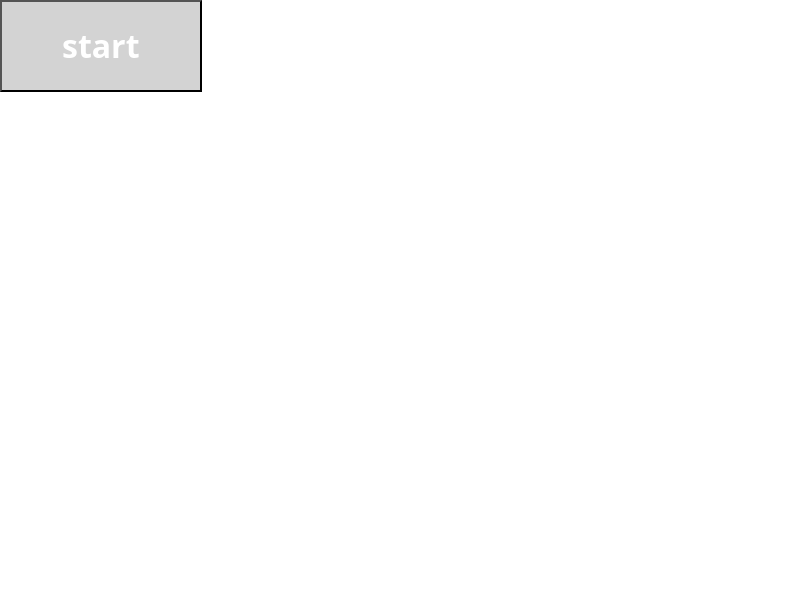
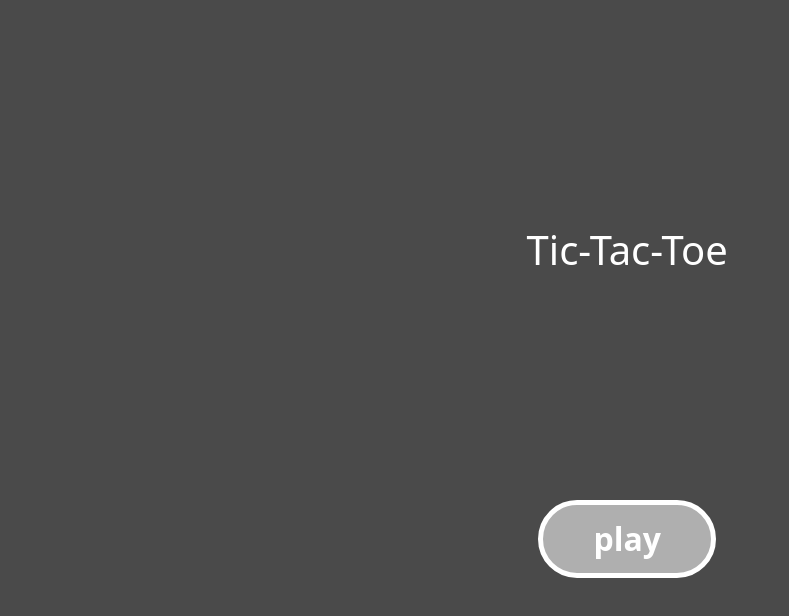
Before and after one commit to adrip01/TicTacToe, a plain HTML site: page index.html in a window 1280 px wide. Shown: the whole page, without its empty margins (0-789 px from the left). Drawn offline with nearby package versions, Linux system fonts and the light colour scheme.

Commit message:
home page structure

```diff
--- a/css/style.scss
+++ b/css/style.scss
@@ -2,14 +2,54 @@
 
 :root {
   --light-color: white;
-  --dark-color: grey;
-  --midtones: lightgrey;
+  --dark-color: rgb(74, 74, 74);
+  --midtones: rgb(175, 175, 175);
+}
+
+body {
+  width: 98vw;
+  background-color: var(--dark-color) !important;
+}
+
+a {
+  text-decoration: none !important;
+}
+
+div[class*="col"] {
+  padding: 0;
+}
+
+#row1 {
+  display: flex;
+  justify-content: center;
+  align-items: center;
+}
+
+.title {
+  margin: 0;
+  display: flex;
+  justify-content: center;
+  align-items: center;
+  height: 500px;
+  color: var(--light-color);
+}
+
+#button {
+  display: flex;
+  justify-content: center;
+  align-items: center;
+  width: 500px;
 }
 
 .startButton {
-  padding: 20px 60px;
+  padding: 10px 50px;
   background-color: var(--midtones);
   color: var(--light-color);
   font-size: 2em;
   font-weight: 600;
+  border: solid 5px;
+  border-radius: 50px;
+  display: flex;
+  justify-content: center;
+  align-items: center;
 }
--- a/index.html
+++ b/index.html
@@ -14,9 +14,18 @@
     />
   </head>
   <body>
-    <div class="row">
-      <div class="col">
-        <button class="startButton">start</button>
+    <div class="container-fluid">
+      <div class="row" id="row1">
+        <div class="col" id="title">
+          <h1 class="title">Tic-Tac-Toe</h1>
+        </div>
+      </div>
+      <div class="row" id="row2">
+        <div class="col" id="button">
+          <a href="./charSelector.html">
+            <button type="button" class="startButton">play</button>
+          </a>
+        </div>
       </div>
     </div>
     <script
```
Also changed, not shown: dist/css/style.css.
